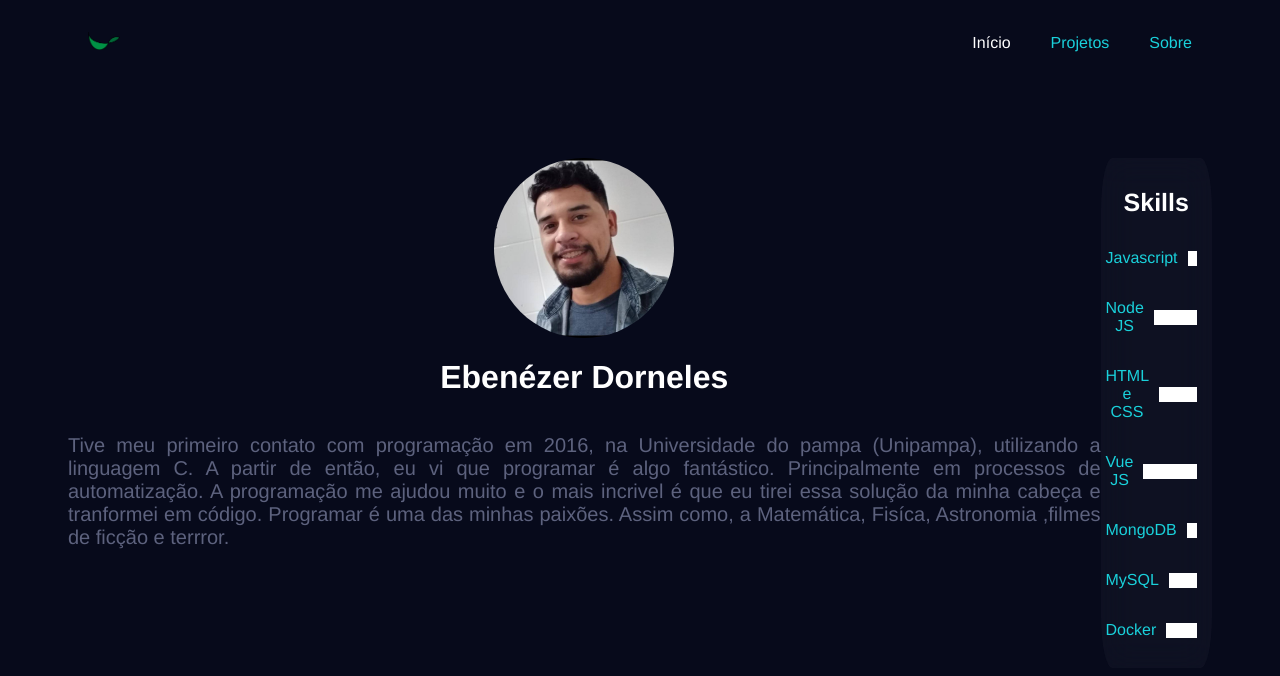
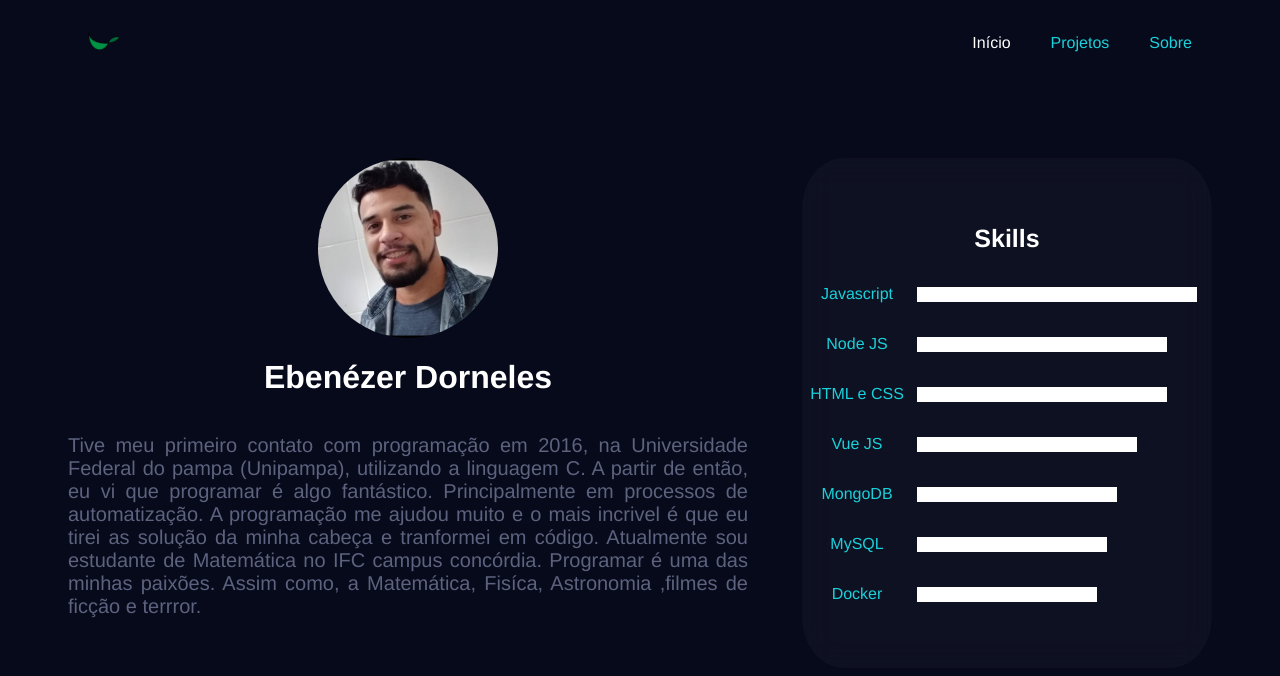
Before and after one commit to dorneles357/app-selenrod-portfolio, a Vue app: page /about in a window 1280 px wide. Shown: the top 676 px of the page. Built offline with nearby package versions, Linux system fonts and the light colour scheme.

Commit message:
🔥 correção no código

```diff
--- a/src/views/About.vue
+++ b/src/views/About.vue
@@ -55,10 +55,10 @@ export default {
       avatar:
       {
         src:"/img/user.jpg",
-        text:`Tive meu primeiro contato com programação em 2016, na Universidade  do pampa (Unipampa), utilizando a linguagem C.
-        A partir de então,  eu vi que programar é algo fantástico. Principalmente em  processos de automatização. A programação
-        me ajudou muito e o mais incrivel é que eu tirei essa solução da minha cabeça e tranformei em código. Programar é uma das
-         minhas paixões. Assim como, a Matemática, Fisíca, Astronomia ,filmes de ficção e terrror.`
+        text:`Tive meu primeiro contato com programação em 2016, na Universidade Federal do pampa (Unipampa), utilizando a linguagem C.
+        A partir de então, eu vi que programar é algo fantástico. Principalmente em  processos de automatização. A programação
+        me ajudou muito e o mais incrivel é que eu tirei as solução da minha cabeça e tranformei em código. Atualmente sou estudante de Matemática
+        no IFC campus concórdia. Programar é uma das minhas paixões. Assim como, a Matemática, Fisíca, Astronomia ,filmes de ficção e terrror.`
       },
       boxone:
       {
@@ -92,7 +92,7 @@ export default {
       cardtwo:
       [
         {title:"Fullstack", text:"atuação fullstack é ampla, JS e Node tornam isso algo fácil.", img1:"/img/full.png"},
-        {title:"UI e UX ", text:"A experiência positiva do usuário com a aplicação é fundamental. saber isso tambem.", img1:"/img/website.png"},
+        {title:"UI e UX ", text:"A experiência positiva do usuário com a aplicação é fundamental. saber isso também.", img1:"/img/website.png"},
         {title:"Html e css", text:"Fazer uma página web que agrade seu cliente sem dúvida é muito bom.", img1:"/img/web.png"},
       ]
     }
@@ -112,7 +112,7 @@ export default {
     padding-bottom: 60px;
   }
   #presentaion-panel{
-    width: auto;
+    width: 680px;
     display: flex;
     flex-direction: column;
     align-items: center;
```
